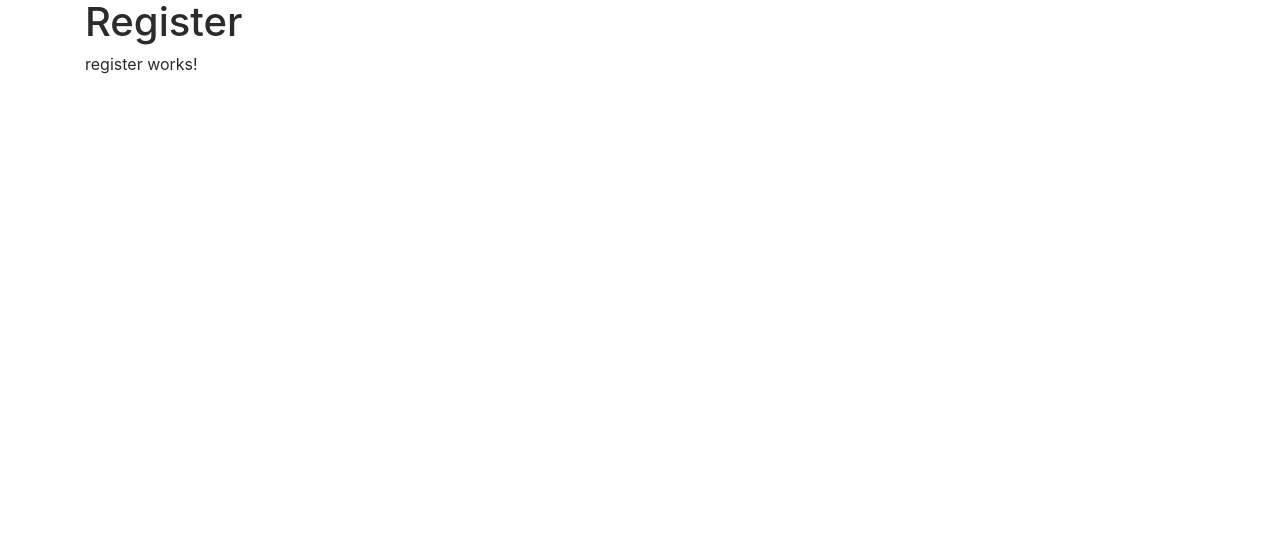
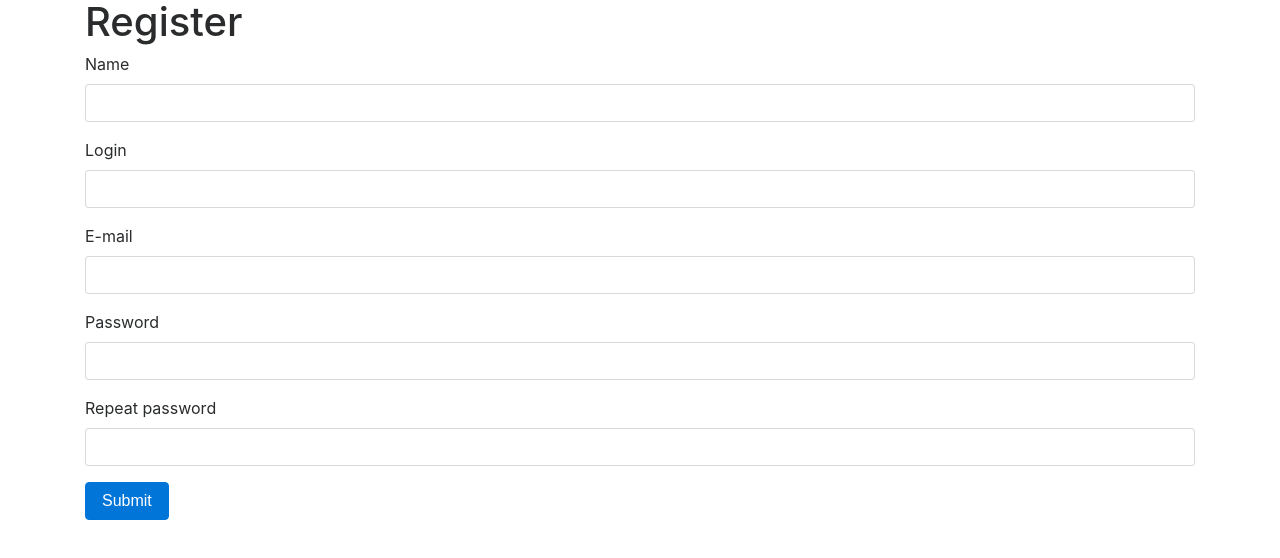
Before and after one commit to danymill/test-angular2-hiendsystems, an Angular app: page / in a window 1280 px wide. Shown: the top 558 px of the page. Built offline with nearby package versions, Linux system fonts and the light colour scheme.

Commit message:
Feature: add registerForm layout to register component

```diff
--- a/src/app/components/register/register.component.html
+++ b/src/app/components/register/register.component.html
@@ -1,3 +1,44 @@
-<p>
-  register works!
-</p>
+<form class="register-form"
+      [formGroup]="registerForm"
+      (ngSubmit)="onSubmit()">
+  <div formGroupName="userData">
+    <div class="form-group">
+      <label for="username">Name</label>
+      <input type="text"
+             formControlName="username"
+             id="username"
+             class="form-control">
+    </div>
+    <div class="form-group">
+      <label for="login">Login</label>
+      <input type="text"
+             formControlName="login"
+             id="login"
+             class="form-control">
+    </div>
+    <div class="form-group">
+      <label for="email">E-mail</label>
+      <input type="text"
+             formControlName="email"
+             id="email"
+             class="form-control">
+    </div>
+  </div>
+  <div formGroupName="passwords">
+    <div class="form-group">
+      <label for="password">Password</label>
+      <input type="password"
+             class="form-control"
+             formControlName="password"
+             id="password">
+    </div>
+    <div class="form-group">
+      <label for="rpassword">Repeat password</label>
+      <input type="password"
+             class="form-control"
+             formControlName="rpassword"
+             id="rpassword">
+    </div>
+  </div>
+  <button type="submit" class="btn btn-primary">Submit</button>
+</form>
--- a/src/app/components/register/register.component.ts
+++ b/src/app/components/register/register.component.ts
@@ -1,4 +1,5 @@
 import { Component, OnInit } from '@angular/core';
+import {FormGroup, FormBuilder, Validators} from "@angular/forms";
 
 @Component({
   selector: 'hst-register',
@@ -6,8 +7,24 @@ import { Component, OnInit } from '@angular/core';
   styleUrls: ['./register.component.css']
 })
 export class RegisterComponent implements OnInit {
+  registerForm: FormGroup;
 
-  constructor() { }
+  constructor(private formBuilder: FormBuilder) {
+    this.registerForm = formBuilder.group({
+      userData: formBuilder.group({
+        username: ['', Validators.required],
+        login: ['', Validators.required],
+        email: ['',[
+          Validators.required,
+          Validators.pattern("[a-z0-9!#$%&'*+/=?^_`{|}~-]+(?:\.[a-z0-9!#$%&'*+/=?^_`{|}~-]+)*@(?:[a-z0-9](?:[a-z0-9-]*[a-z0-9])?\.)+[a-z0-9](?:[a-z0-9-]*[a-z0-9])?")
+        ]],
+      }),
+      passwords: formBuilder.group({
+        password: ['', Validators.required],
+        rpassword: ['', Validators.required]
+      })
+    });
+  }
 
   ngOnInit() {
   }
```
